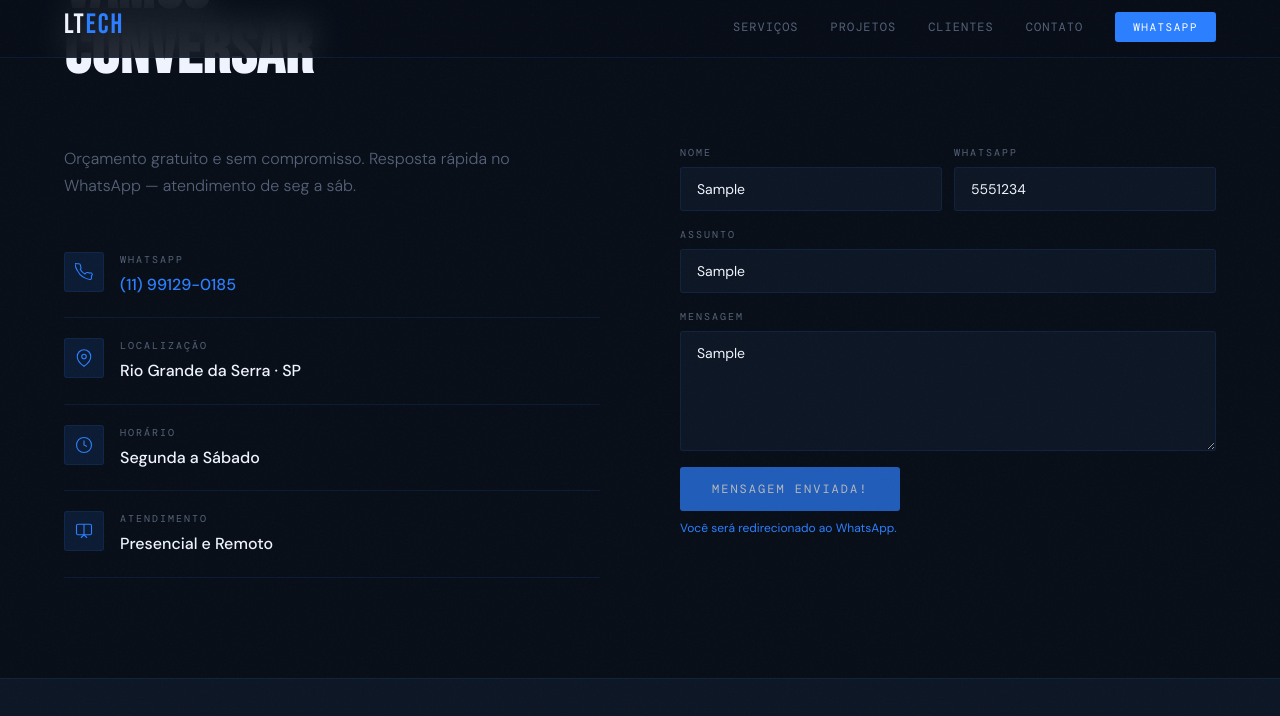
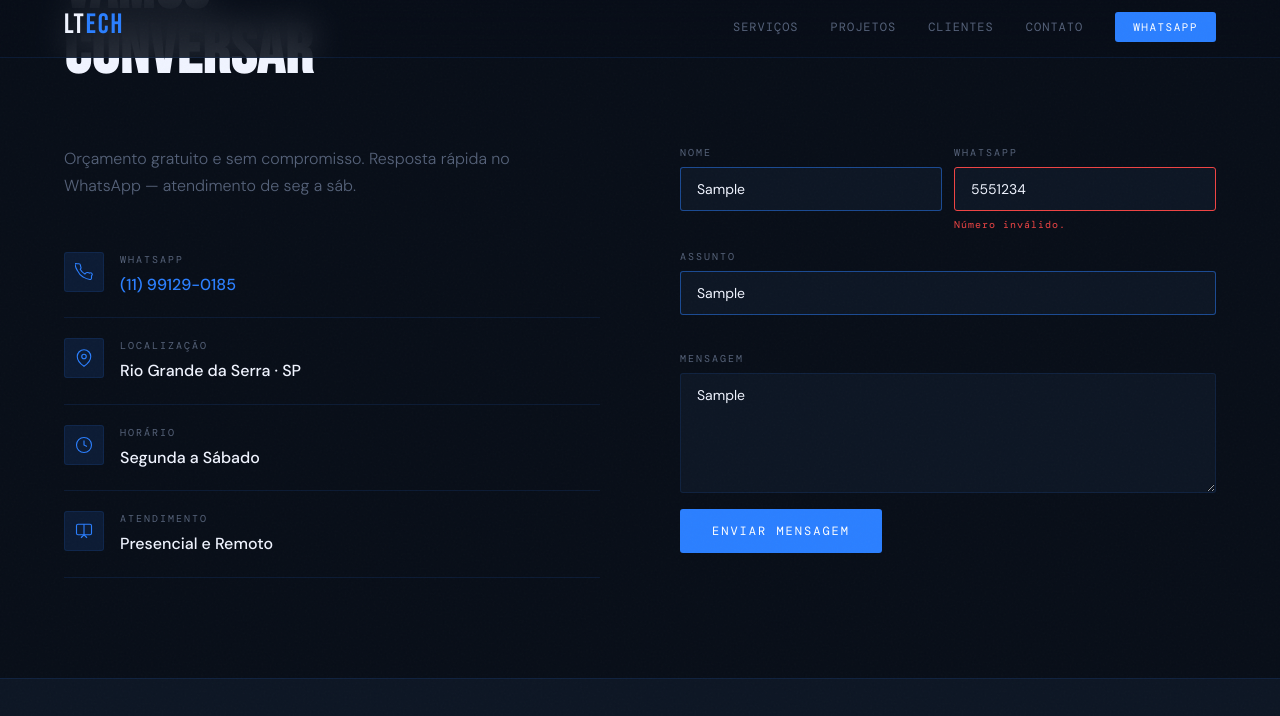
Before and after one commit to LtechInfo/Portifolio, a plain HTML site: page index.html in a window 1280 px wide. Both pictures are taken after typing "Sample", "5551234", "Sample", "Sample" into the empty fields and a click on the button "ENVIAR MENSAGEM". Shown: the part 3967-4683 px from the top of the page. Drawn offline with nearby package versions, Linux system fonts and the light colour scheme.

Commit message:
Update index.html

```diff
--- a/index.html
+++ b/index.html
@@ -343,6 +343,15 @@ section {
   line-height: 1.6;
 }
 
+.svc-card.svc-recovery {
+  grid-column: 1 / -1;
+  background: rgba(43,127,255,0.05);
+  border-top: 2px solid var(--blue);
+}
+
+.svc-name--blue { color: var(--blue); }
+.svc-desc--mt { margin-top: 10px; }
+
 .svc-card.featured {
   grid-column: 1 / -1;
   background: var(--blue-dim);
@@ -597,6 +606,16 @@ section {
 /* ── FORM ── */
 .form { display: flex; flex-direction: column; gap: 16px; }
 
+.form-input.error, .form-textarea.error { border-color: #ef4444; }
+.form-input.valid, .form-textarea.valid { border-color: rgba(43,127,255,0.5); }
+.field-error {
+  font-family: var(--font-mono);
+  font-size: 10px;
+  color: #ef4444;
+  letter-spacing: 1px;
+  min-height: 14px;
+}
+
 .form-row { display: grid; grid-template-columns: 1fr 1fr; gap: 12px; }
 
 .form-group { display: flex; flex-direction: column; gap: 6px; }
@@ -718,7 +737,7 @@ footer {
     <li><a href="#portfolio">Projetos</a></li>
     <li><a href="#depoimentos">Clientes</a></li>
     <li><a href="#contato">Contato</a></li>
-    <li><a href="https://wa.me/5511991290185" class="nav-cta">WhatsApp</a></li>
+    <li><a href="https://wa.me/5511991290185" class="nav-cta" target="_blank" rel="noopener">WhatsApp</a></li>
   </ul>
 </nav>
 
@@ -737,7 +756,7 @@ footer {
     </h1>
     <p class="hero-sub">Suporte técnico especializado, desenvolvimento de sistemas e criação de sites sob medida. Atendimento presencial e remoto no ABC Paulista.</p>
     <div class="hero-actions">
-      <a href="https://wa.me/5511991290185" class="btn-primary">Falar no WhatsApp</a>
+      <a href="https://wa.me/5511991290185" class="btn-primary" target="_blank" rel="noopener">Falar no WhatsApp</a>
       <a href="#portfolio" class="btn-outline">Ver Projetos</a>
     </div>
   </div>
@@ -819,12 +838,12 @@ footer {
       <div class="svc-desc">Orientação técnica para compra de equipamentos, segurança de dados, redes e infraestrutura de TI.</div>
     </div>
 
-    <div class="svc-card" style="grid-column:1/-1; background:rgba(43,127,255,0.05); border-top:2px solid var(--blue);">
+    <div class="svc-card svc-recovery">
       <svg class="svc-icon" viewBox="0 0 36 36" fill="none" xmlns="http://www.w3.org/2000/svg">
         <path d="M4 10 L12 18 L4 26" stroke="#2b7fff" stroke-width="2" stroke-linecap="round" fill="none"/>
         <line x1="16" y1="26" x2="32" y2="26" stroke="#2b7fff" stroke-width="2" stroke-linecap="round"/>
       </svg>
-      <div class="svc-name" style="color:var(--blue);">RECUPERAÇÃO DE ARQUIVOS</div>
+      <div class="svc-name svc-name--blue">RECUPERAÇÃO DE ARQUIVOS</div>
       <div class="svc-desc">Recuperação de dados em HDs, SSDs e pendrives com técnicas avançadas. Diagnóstico gratuito.</div>
     </div>
 
@@ -832,7 +851,7 @@ footer {
       <div>
         <span class="featured-badge">Destaque</span>
         <div class="svc-name">SISTEMAS &amp; SITES SOB MEDIDA</div>
-        <div class="svc-desc" style="margin-top:10px;">Desenvolvimento completo de sistemas web, portais administrativos, automações e sites profissionais para o seu negócio.</div>
+        <div class="svc-desc svc-desc--mt">Desenvolvimento completo de sistemas web, portais administrativos, automações e sites profissionais para o seu negócio.</div>
       </div>
       <div class="featured-right">
         Sistemas de gestão, agendamento, controle de estoque, sites institucionais, landing pages e muito mais — entregues com suporte contínuo e sem complicação.
@@ -1024,24 +1043,27 @@ footer {
       </div>
     </div>
 
-    <form class="form" onsubmit="handleForm(event)">
+    <form class="form" id="contact-form" novalidate>
       <div class="form-row">
         <div class="form-group">
-          <label class="form-label">Nome</label>
-          <input class="form-input" type="text" placeholder="Seu nome" required>
+          <label class="form-label" for="field-nome">Nome</label>
+          <input class="form-input" id="field-nome" name="nome" type="text" placeholder="Seu nome" autocomplete="name" required>
+          <span class="field-error" id="err-nome"></span>
         </div>
         <div class="form-group">
-          <label class="form-label">WhatsApp</label>
-          <input class="form-input" type="tel" placeholder="(11) 99999-9999">
+          <label class="form-label" for="field-tel">WhatsApp</label>
+          <input class="form-input" id="field-tel" name="tel" type="tel" placeholder="(11) 99999-9999" autocomplete="tel">
+          <span class="field-error" id="err-tel"></span>
         </div>
       </div>
       <div class="form-group">
-        <label class="form-label">Assunto</label>
-        <input class="form-input" type="text" placeholder="Ex: Preciso de um sistema para meu negócio" required>
+        <label class="form-label" for="field-assunto">Assunto</label>
+        <input class="form-input" id="field-assunto" name="assunto" type="text" placeholder="Ex: Preciso de um sistema para meu negócio" required>
+        <span class="field-error" id="err-assunto"></span>
       </div>
       <div class="form-group">
-        <label class="form-label">Mensagem</label>
-        <textarea class="form-textarea" placeholder="Descreva o que você precisa..."></textarea>
+        <label class="form-label" for="field-msg">Mensagem</label>
+        <textarea class="form-textarea" id="field-msg" name="mensagem" placeholder="Descreva o que você precisa..."></textarea>
       </div>
       <button type="submit" class="form-submit" id="submit-btn">Enviar Mensagem</button>
       <p class="form-note" id="form-note"></p>
@@ -1057,35 +1079,83 @@ footer {
 </footer>
 
 <script>
-function handleForm(e) {
+const WA_NUMBER = '5511991290185';
+
+// ── FORM ──
+const contactForm = document.getElementById('contact-form');
+
+function setFieldState(id, errId, valid, msg) {
+  const field = document.getElementById(id);
+  const err   = document.getElementById(errId);
+  field.classList.toggle('error', !valid);
+  field.classList.toggle('valid', valid);
+  err.textContent = valid ? '' : msg;
+}
+
+function validateField(field) {
+  if (field.id === 'field-nome') {
+    const ok = field.value.trim().length >= 2;
+    setFieldState('field-nome', 'err-nome', ok, 'Informe seu nome.');
+    return ok;
+  }
+  if (field.id === 'field-assunto') {
+    const ok = field.value.trim().length >= 4;
+    setFieldState('field-assunto', 'err-assunto', ok, 'Informe o assunto.');
+    return ok;
+  }
+  if (field.id === 'field-tel') {
+    const v = field.value.trim();
+    const ok = v === '' || /^[\d\s\(\)\-\+]{8,}$/.test(v);
+    setFieldState('field-tel', 'err-tel', ok, 'Número inválido.');
+    return ok;
+  }
+  return true;
+}
+
+contactForm.querySelectorAll('.form-input, .form-textarea').forEach(f => {
+  f.addEventListener('blur', () => validateField(f));
+  f.addEventListener('input', () => {
+    if (f.classList.contains('error')) validateField(f);
+  });
+});
+
+contactForm.addEventListener('submit', function(e) {
   e.preventDefault();
-  const btn = document.getElementById('submit-btn');
+  const nome    = document.getElementById('field-nome');
+  const assunto = document.getElementById('field-assunto');
+  const tel     = document.getElementById('field-tel');
+  const msg     = document.getElementById('field-msg');
+
+  const valid = [nome, assunto, tel].map(f => validateField(f)).every(Boolean);
+  if (!valid) return;
+
+  const btn  = document.getElementById('submit-btn');
   const note = document.getElementById('form-note');
-  const form = e.target;
-  const nome = form.querySelector('input[type=text]').value;
-  const assunto = form.querySelectorAll('input[type=text]')[1]?.value || form.querySelector('input[placeholder*="sistema"]')?.value || '';
-  const msg = form.querySelector('textarea').value;
-  const tel = form.querySelector('input[type=tel]').value;
 
   btn.textContent = 'Enviando...';
+  btn.disabled = true;
   btn.style.opacity = '0.7';
 
   setTimeout(() => {
-    const texto = `Olá! Me chamo *${nome}*.\n\n*Assunto:* ${assunto}\n*Tel:* ${tel || 'Não informado'}\n\n${msg}`;
-    window.open('https://wa.me/5511991290185?text=' + encodeURIComponent(texto), '_blank');
+    const texto = `Olá! Me chamo *${nome.value.trim()}*.\n\n*Assunto:* ${assunto.value.trim()}\n*Tel:* ${tel.value.trim() || 'Não informado'}\n\n${msg.value.trim()}`;
+    window.open('https://wa.me/' + WA_NUMBER + '?text=' + encodeURIComponent(texto), '_blank', 'noopener');
+
     btn.textContent = 'Mensagem Enviada!';
-    note.textContent = 'Você será redirecionado ao WhatsApp.';
-    note.style.color = '#2b7fff';
+    note.textContent = 'Você foi redirecionado ao WhatsApp.';
+    note.style.color = 'var(--blue)';
+
     setTimeout(() => {
       btn.textContent = 'Enviar Mensagem';
+      btn.disabled = false;
       btn.style.opacity = '1';
       note.textContent = '';
-      form.reset();
+      contactForm.reset();
+      contactForm.querySelectorAll('.form-input').forEach(f => f.classList.remove('valid', 'error'));
     }, 4000);
-  }, 800);
-}
+  }, 600);
+});
 
-// Scroll reveal leve
+// ── SCROLL REVEAL ──
 const observer = new IntersectionObserver((entries) => {
   entries.forEach(el => {
     if (el.isIntersecting) {
```
